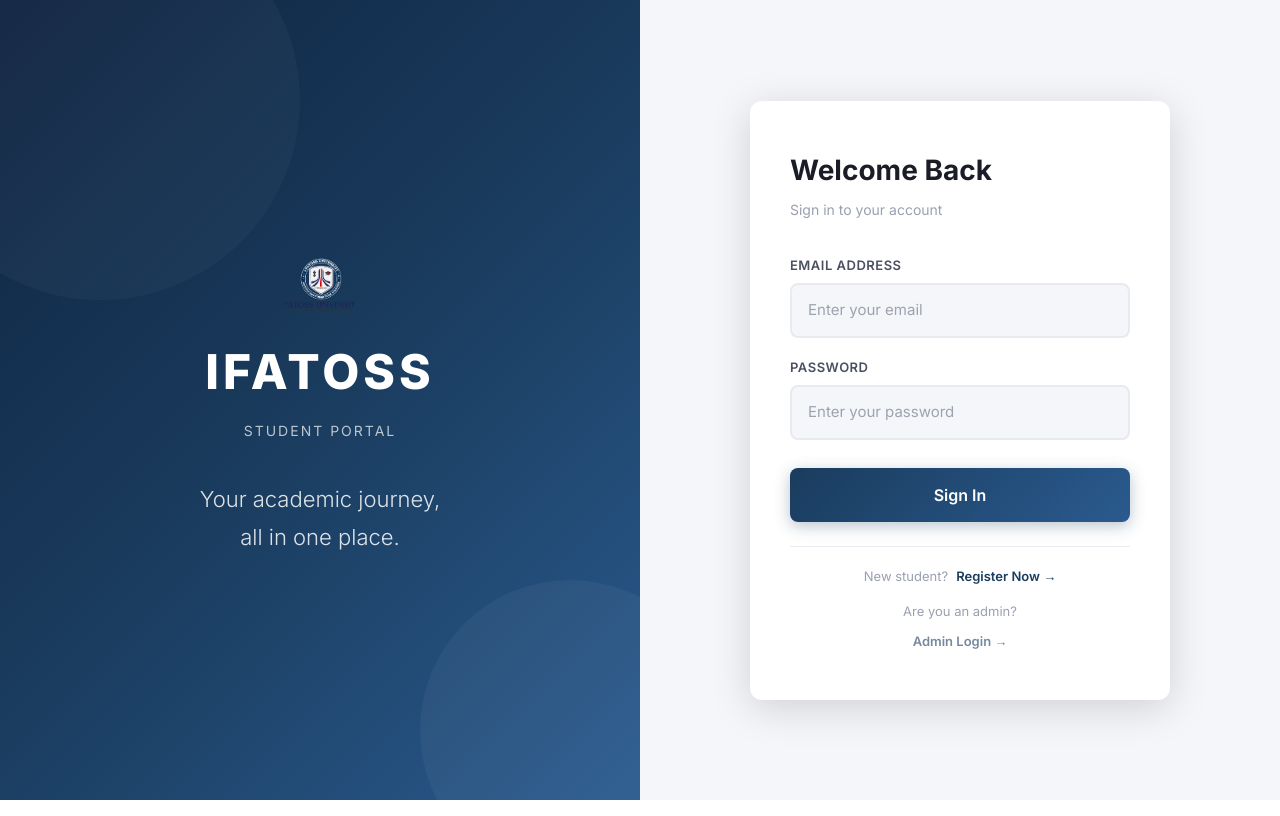
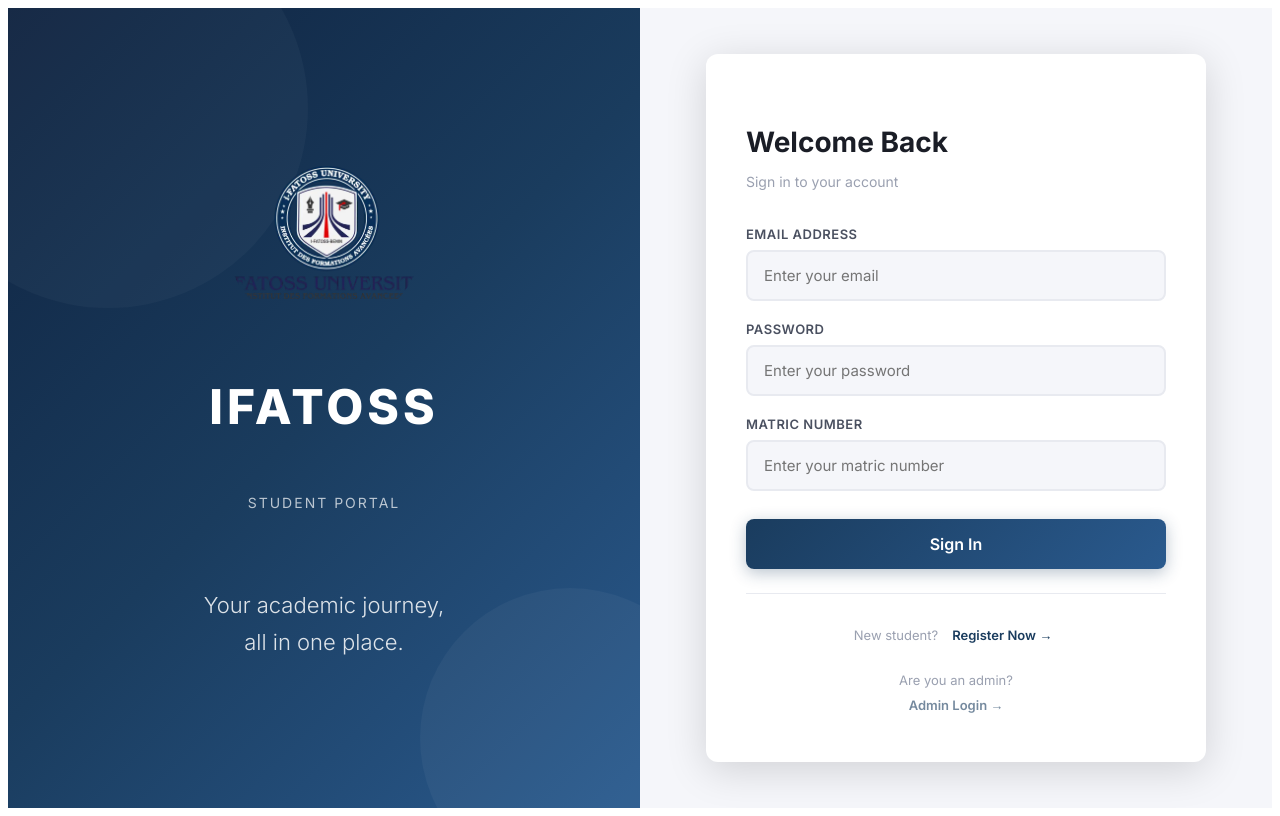
Before and after one commit to I-FADEV/Student-Portal-Frontend-, a React (Vite) app: page / in a window 1280 px wide. Built offline with nearby package versions, Linux system fonts and the light colour scheme.

Commit message:
Merge branch 'main' of https://github.com/MrBctrl/IFATOSS-student-portal

```diff
--- a/package.json
+++ b/package.json
@@ -25,8 +25,7 @@
     "eslint-plugin-react-hooks": "^7.0.1",
     "eslint-plugin-react-refresh": "^0.5.2",
     "globals": "^17.4.0",
-    "postcss": "^8.5.9",
-    "tailwindcss": "^3.4.19",
+    "tailwindcss": "^4.2.2",
     "vite": "^8.0.4"
   }
 }
--- a/src/pages/auth/AdminLogin.jsx
+++ b/src/pages/auth/AdminLogin.jsx
@@ -55,7 +55,7 @@
           <form onSubmit={handleSubmit} className={styles.form}>
 
             <div className={styles.inputGroup}>
-              <label>Full Name</label>
+              <label>Username</label>
               <input
                 type="text"
                 placeholder="Enter your name"
--- a/src/pages/auth/AdminLogin.module.css
+++ b/src/pages/auth/AdminLogin.module.css
@@ -49,8 +49,8 @@
 }
 
 .logo {
-  width: 80px;
-  height: 80px;
+  width: 200px;
+  height: 200px;
   object-fit: contain;
   border-radius: 50%;
   mix-blend-mode: lighten;
--- a/src/pages/auth/Login.jsx
+++ b/src/pages/auth/Login.jsx
@@ -32,6 +32,7 @@
 
   const [email, setEmail] = useState('')
   const [password, setPassword] = useState('')
+  const [MatricNo, setMatricNo] = useState('')
 
   const [fullName, setFullName] = useState('')
   const [phone, setPhone] = useState('')
@@ -138,6 +139,17 @@
               />
             </div>
 
+            <div className={styles.inputGroup}>
+              <label>Matric Number</label>
+              <input
+                type="text"
+                placeholder="Enter your matric number"
+                value={MatricNo}
+                onChange={(e) => setMatricNo(e.target.value)}
+                required
+              />
+            </div>
+
             {error && <p className={styles.errorMsg}>{error}</p>}
 
             <button type="submit" className={styles.loginBtn} disabled={loading}>
@@ -165,7 +177,7 @@
 
           <form onSubmit={handleRegister} className={styles.form}>
             <div className={styles.inputGroup}>
-              <label>Full Name</label>
+              <label>Username</label>
               <input
                 type="text"
                 placeholder="Enter your full name"
--- a/src/pages/auth/Login.module.css
+++ b/src/pages/auth/Login.module.css
@@ -57,8 +57,8 @@
 }
 
 .logo {
-  width: 80px;
-  height: 80px;
+  width: 200px;
+  height: 200px;
   object-fit: contain;
   border-radius: 50%;
   mix-blend-mode: lighten;
```
